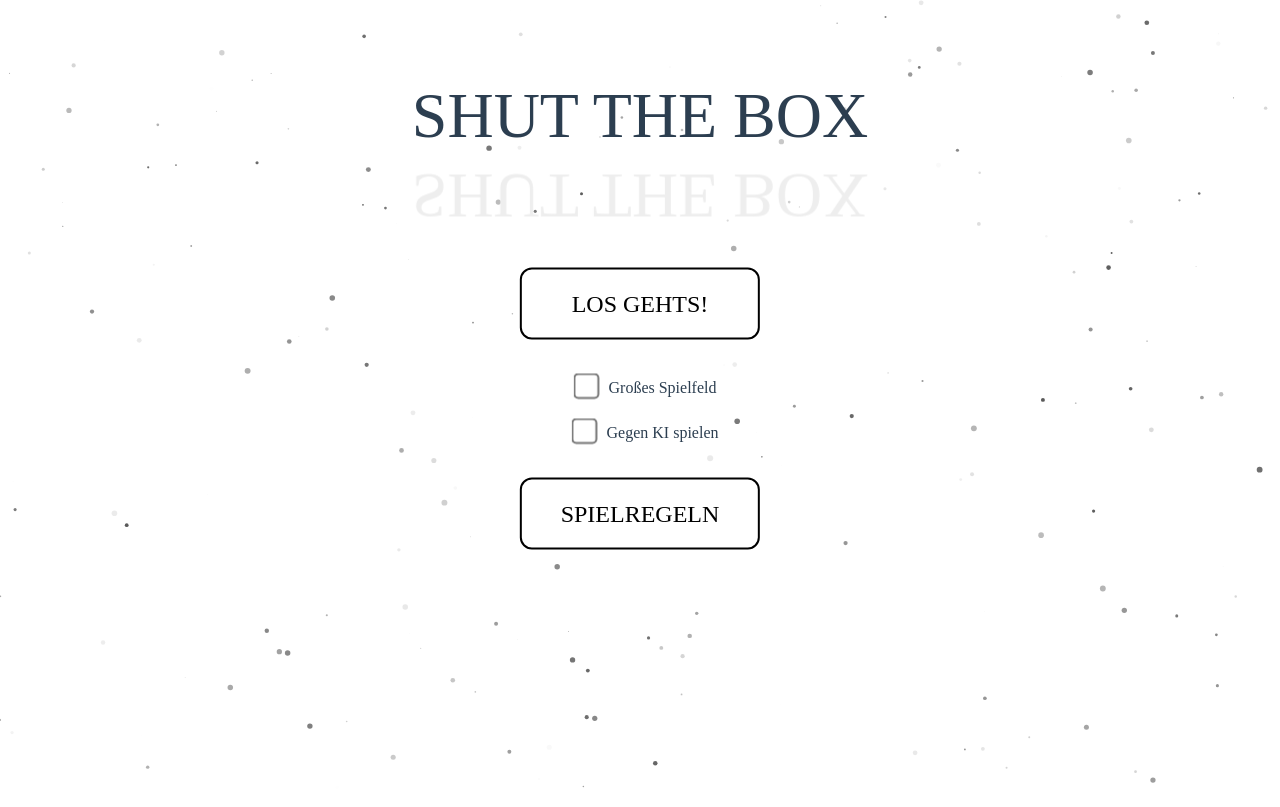
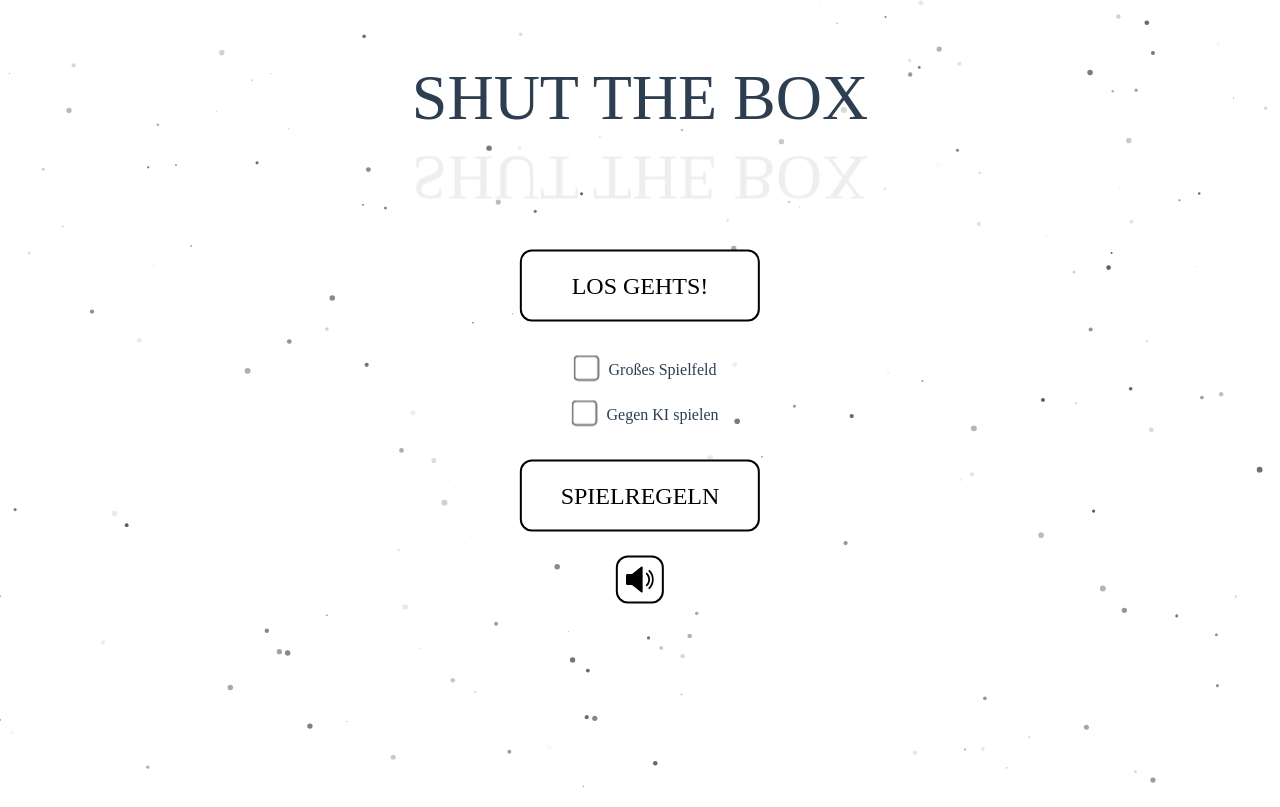
Before and after one commit to BernhardGundel/ShutTheBoxVueCLient, a Vue app: page / in a window 1280 px wide. Built offline with nearby package versions, Linux system fonts and the light colour scheme; no server answers; a web font is replaced by a local one.

Commit message:
Added toggle sound button in menu.

```diff
--- a/src/store/index.ts
+++ b/src/store/index.ts
@@ -28,7 +28,8 @@ const initState = {
     },
     turn: 0,
     error: ""
-  }
+  },
+  enableSound: true
 };
 
 const store = new Vuex.Store({
@@ -51,13 +52,13 @@ const store = new Vuex.Store({
 
     shut({dispatch}, i) {
       websocket.send(JSON.stringify({"index": i}));
-      SFX_SHUT.play();
+      dispatch("sfxShut");
     },
 
-    rollDice() {
+    rollDice({dispatch}) {
       websocket.send("rollDice");
       store.dispatch("updateDice");
-      SFX_ROLL.play();
+      dispatch("sfxRoll");
     },
 
     updateDice() {
@@ -113,18 +114,45 @@ const store = new Vuex.Store({
       websocket.send("redo");
     },
 
+    sfxShut() {
+      if (store.state.enableSound) {
+        SFX_SHUT.play();
+      }
+    },
+
+    sfxRoll() {
+      if (store.state.enableSound) {
+        SFX_ROLL.play();
+      }
+    },
+
     sfxBtn() {
-      SFX_BTN.play();
+      if (store.state.enableSound) {
+        SFX_BTN.play();
+      }
     },
 
     sfxCheer() {
-      SFX_CHEER.play();
+      if (store.state.enableSound) {
+        SFX_CHEER.play();
+      }
     },
 
     sfxAaw() {
-      SFX_AAW.play();
+      if (store.state.enableSound) {
+        SFX_AAW.play();
+      }
+    },
+
+    toggleSound() {
+      store.state.enableSound = !store.state.enableSound;
+    },
+
+    getSoundEnabled() {
+      return store.state.enableSound;
     }
   },
+
   getters: {
     matchfield: state => {
       return state.controller.field;
--- a/src/views/MainMenu.vue
+++ b/src/views/MainMenu.vue
@@ -17,6 +17,10 @@
         </div>
         <br>
         <button class="menu-button" @click="gotoRules()">SPIELREGELN</button>
+        <br>
+        <br>
+        <button v-bind:class="getSoundEnabled"
+         class="menu-button" @click="toggleSound()"></button>
     </div>
 </div>
 </template>
@@ -29,11 +33,19 @@ export default Vue.component("mainmenu", {
   props: {},
   methods: {
     startGame() {
-      return this.$store.dispatch("startGame");
+      this.$store.dispatch("startGame");
     },
     gotoRules() {
       this.$store.dispatch("sfxBtn");
       this.$router.push("rules");
+    },
+    toggleSound() {
+        this.$store.dispatch("toggleSound");
+    }
+  },
+  computed: {
+    getSoundEnabled() {
+        return this.$store.dispatch("getSoundEnabled") ? 'sound-enabled-btn' : 'sound-disabled-btn';
     }
   }
 });
@@ -71,6 +83,28 @@ export default Vue.component("mainmenu", {
 
     .bop2 {
         animation: bop2 1s cubic-bezier(0.175, 0.885, 0.32, 1.275) forwards infinite alternate;
+    }
+
+    .sound-enabled-btn {
+        width: 3rem;
+        height: 3rem;
+        padding: .5rem;
+        background-color: white;
+        background-image: url(../assets/img/volume.svg);
+        background-size: contain;
+        background-repeat: no-repeat;
+        background-origin: content-box;
+    }
+
+    .sound-disabled-btn {
+        width: 3rem;
+        height: 3rem;
+        padding: .5rem;
+        background-color: white;
+        background-image: url(../assets/img/mute.svg);
+        background-size: contain;
+        background-repeat: no-repeat;
+        background-origin: content-box;
     }
 
     @keyframes bop {
```
Also changed, not shown: src/assets/img/mute.svg (added), src/assets/img/volume.svg (added).
